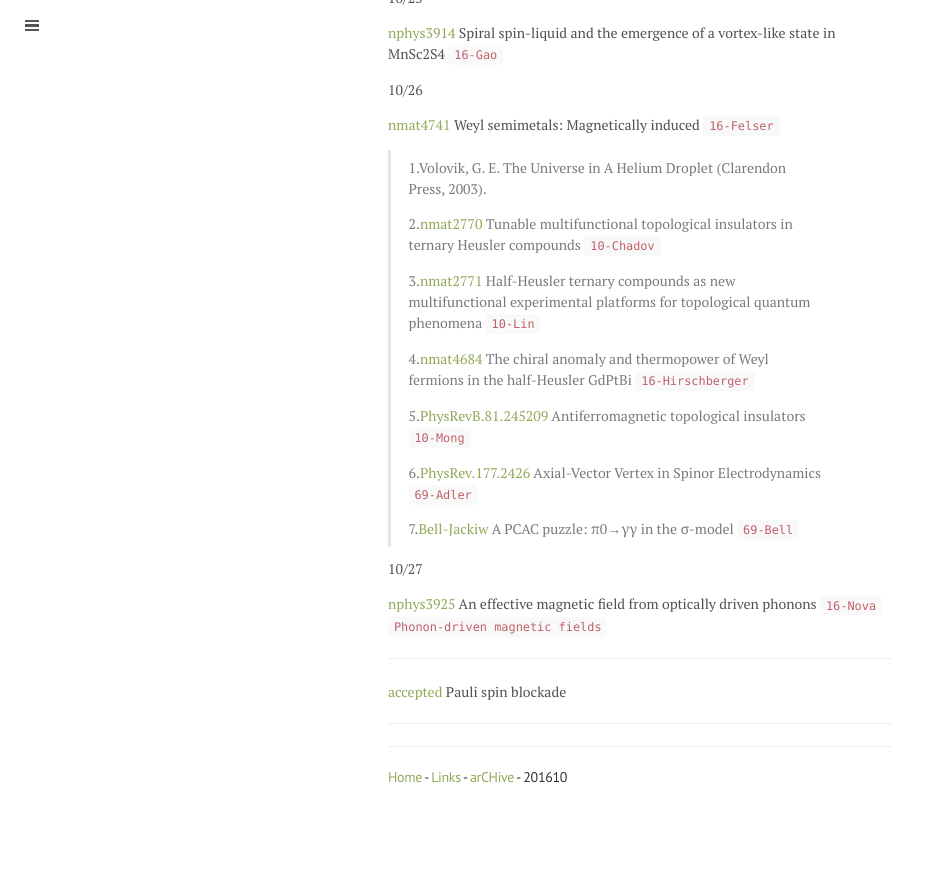
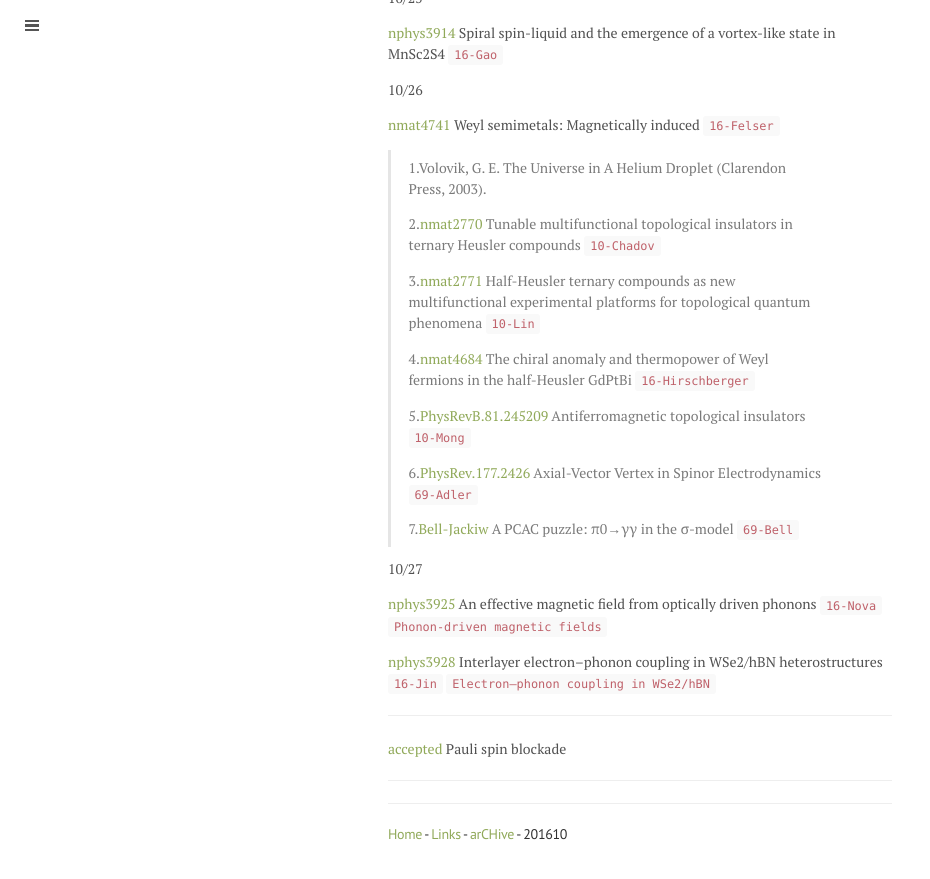
Before and after one commit to qkrwlsghdcjsworlt/work, a Jekyll site: the page built from 201610.md, in a window 1280 px wide and 900 px high, scrolled down 2987 px. Shown: the top 879 px of the window, without its empty margins (0-930 px from the left). Built offline with Jekyll 4.4.1, drawn with Linux system fonts in a browser that asks for light colours; formulas are drawn with MathJax 3; before the commit the page ends 3830 px from its top, so only the background shows below that.

Commit message:
“update”

```diff
--- a/201610.md
+++ b/201610.md
@@ -166,7 +166,7 @@ title: 201610
 
 [nphys3925](http://www.nature.com/nphys/journal/vaop/ncurrent/full/nphys3925.html) An effective magnetic field from optically driven phonons `16-Nova` `Phonon-driven magnetic fields`
 
-
+[nphys3928](http://www.nature.com/nphys/journal/vaop/ncurrent/full/nphys3928.html) Interlayer electron–phonon coupling in WSe2/hBN heterostructures `16-Jin` `Electron–phonon coupling in WSe2/hBN`
 
 ---
 
```
